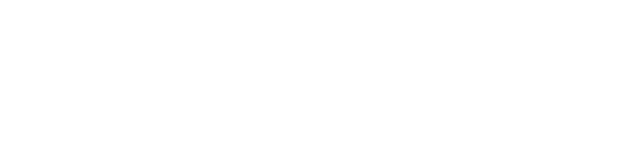
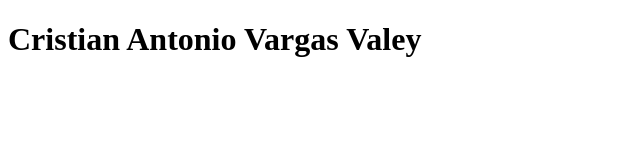
Before and after one commit to cvargas2019289/IN5BV, a plain HTML site: page index.html in a window 1280 px wide. Shown: the whole page, without its empty margins (0-640 px from the left). Drawn offline with Linux system fonts and the light colour scheme.

Commit message:
se agregó título en el body

```diff
--- a/index.html
+++ b/index.html
@@ -6,6 +6,8 @@
     <title>Mi primera página con GIT</title>
 </head>
 <body>
+    <h1>Cristian Antonio Vargas Valey</h1>
+
 
 </body>
 </html>
```
